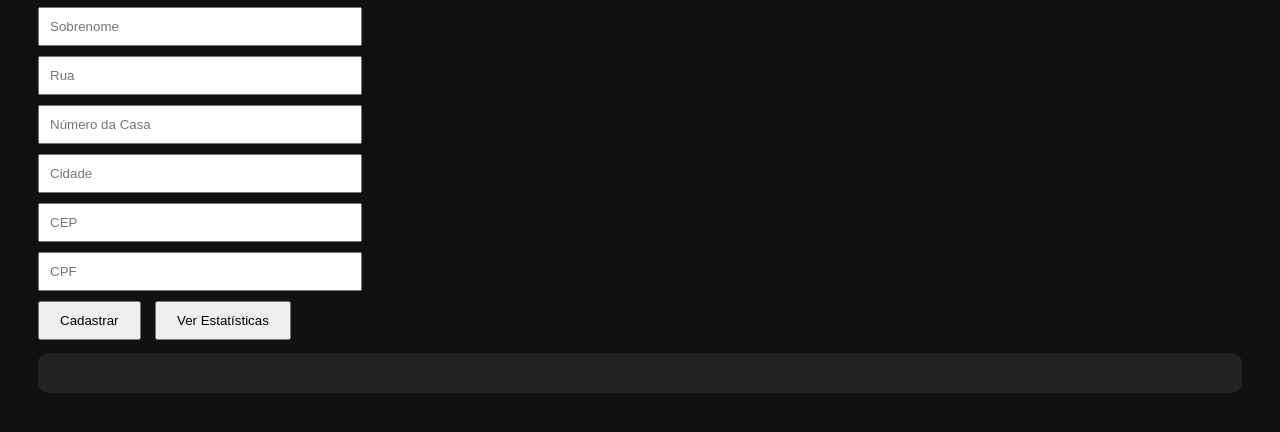
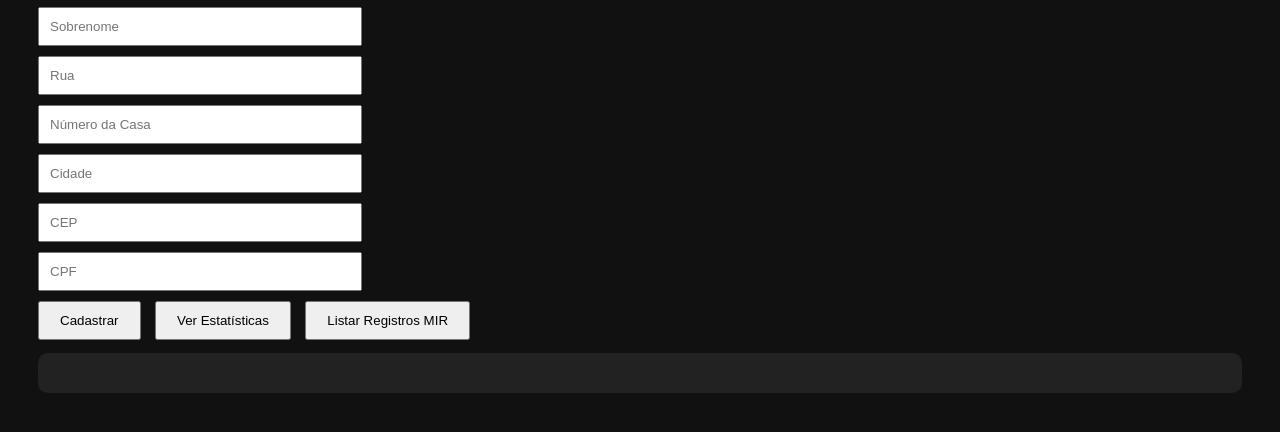
Before and after one commit to dicolab9/mir_api, a plain HTML site: page frontend/index.html in a window 1280 px wide. Shown: the part 160-592 px from the top of the page. Drawn offline with Linux system fonts and the light colour scheme.

Commit message:
Update script e index

```diff
--- a/frontend/index.html
+++ b/frontend/index.html
@@ -25,6 +25,12 @@ Cadastrar
 Ver Estatísticas
 </button>
 
+<button onclick="listar()">
+  Listar Registros MIR
+</button>
+
+<div id="listagem"></div>
+
 <div id="resultado"></div>
 
 <pre id="stats"></pre>
--- a/frontend/script.js
+++ b/frontend/script.js
@@ -49,6 +49,73 @@ async function estatisticas() {
     JSON.stringify(data, null, 2);
 }
 
+//--------------------------------------------------
+// LISTAR REGISTROS
+//--------------------------------------------------
+async function listar() {
+
+  const response = await fetch('/listar');
+
+  const data = await response.json();
+
+  let html = `
+    <h2>Listagem MIR</h2>
+
+    <p>
+      <b>Total:</b>
+      ${data.total_registros}
+    </p>
+
+    <p>
+      <b>Tempo:</b>
+      ${data.tempo_execucao_ms} ms
+    </p>
+
+    <hr>
+  `;
+
+  data.dados.forEach(pessoa => {
+
+    html += `
+      <div style="
+        border:1px solid #ccc;
+        padding:10px;
+        margin-bottom:10px;
+      ">
+
+        <p>
+          <b>Nome:</b>
+          ${pessoa.nome} ${pessoa.sobrenome}
+        </p>
+
+        <p>
+          <b>Rua:</b>
+          ${pessoa.rua}, ${pessoa.casa}
+        </p>
+
+        <p>
+          <b>Cidade:</b>
+          ${pessoa.cidade}
+        </p>
+
+        <p>
+          <b>CEP:</b>
+          ${pessoa.cep}
+        </p>
+
+        <p>
+          <b>CPF:</b>
+          ${pessoa.cpf}
+        </p>
+
+      </div>
+    `;
+  });
+
+  document.getElementById('listagem')
+    .innerHTML = html;
+}
+
 // async function cadastrar() {
 
 //   const body = {
```
